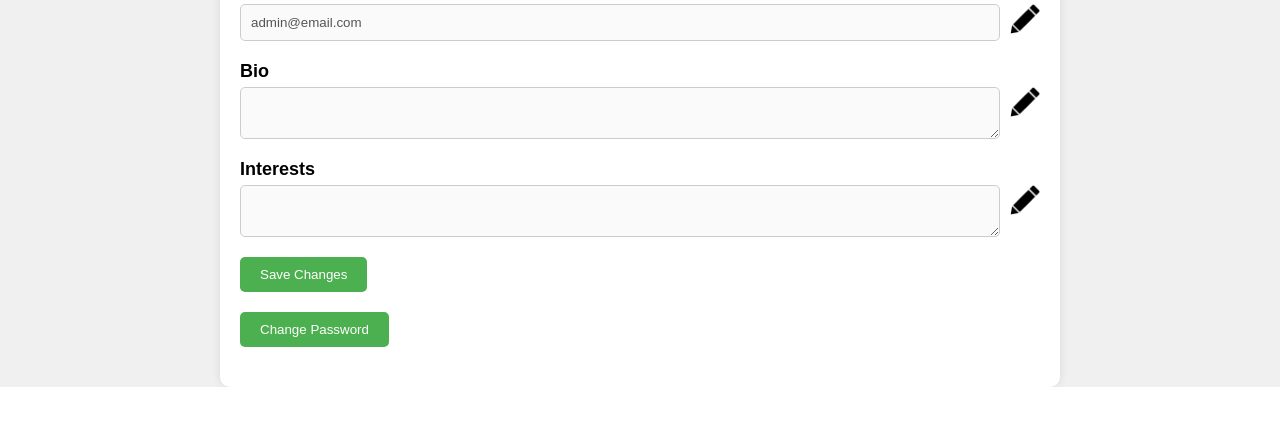
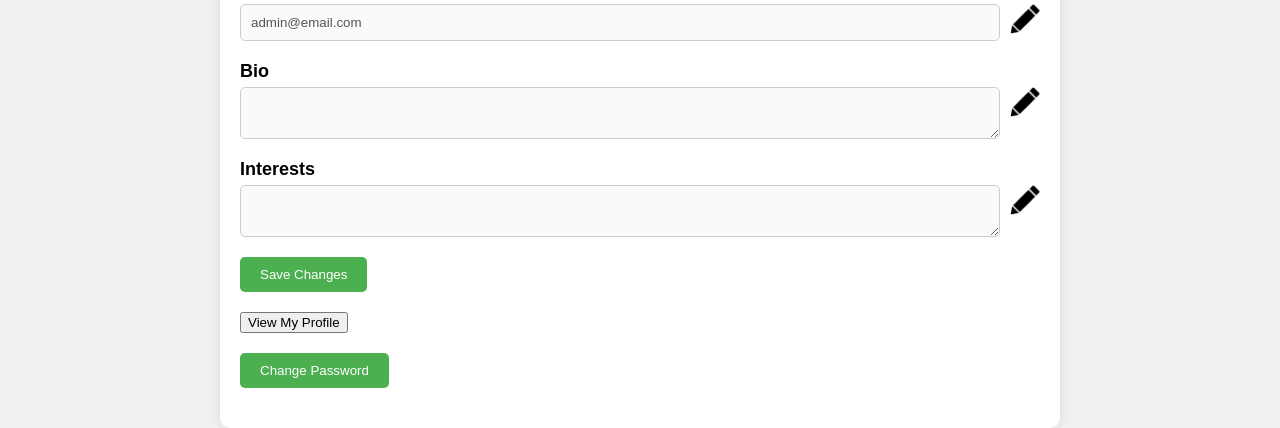
Before and after one commit to nicole-buere/opinion8, a PHP site: page /user_settings.php in a window 1280 px wide. Shown: the part 618-1046 px from the top of the page. Before the commit the page ends 1005 px from the top, so only its background shows below. Run offline with PHP 8.4, Linux system fonts and the light colour scheme; a user stored in the database is signed in; data comes from the database, SQL or seed files in the repository.

Commit message:
Update user_settings.php

```diff
--- a/views/user_settings.php
+++ b/views/user_settings.php
@@ -1,4 +1,3 @@
-<!-- page where user/admin can change their info -->
 <?php
 session_start();
 include '../includes/db.php';
@@ -15,7 +14,6 @@ $stmt->bind_result($username, $role, $email, $bio, $interests, $profilePicture);
 $stmt->fetch();
 $stmt->close();
 
-// Determine the homepage URL based on the user's role
 $homeUrl = ($role === 'admin') ? '../views/admin_homepage.php' : '../views/homepage.php';
 ?>
 
@@ -29,7 +27,7 @@ $homeUrl = ($role === 'admin') ? '../views/admin_homepage.php' : '../views/homep
     <link rel="stylesheet" href="../css/header.css">
 </head>
 <body>
-     <!-- header -->
+    <!-- header -->
     <div class="header">
         <!-- logo -->
         <img src="../assets/alt_logo.png" alt="alt-logo" class="alt-logo">
@@ -100,6 +98,9 @@ $homeUrl = ($role === 'admin') ? '../views/admin_homepage.php' : '../views/homep
                 <img src="../assets/pen.png" alt="Edit" class="edit-icon" onclick="enableEditing('interests')">
             </div>
             <button type="submit" class="save-changes-button">Save Changes</button>
+        </form>
+        <form action="profile.php">
+            <button type="submit" class="view-profile-button">View My Profile</button>
         </form>
         <button type="button" class="change-password-button" onclick="openChangePassword()">Change Password</button>
     </div>
@@ -182,15 +183,13 @@ $homeUrl = ($role === 'admin') ? '../views/admin_homepage.php' : '../views/homep
             const dropdownToggle = document.querySelector('.dropdown-toggle');
             const dropdownMenu = document.querySelector('.dropdown-menu');
 
-            // Toggle dropdown menu on click
             dropdownToggle.addEventListener('click', function(event) {
-                event.preventDefault(); // Prevent default anchor behavior
+                event.preventDefault();
                 const isVisible = dropdownMenu.style.display === 'block';
                 dropdownMenu.style.display = isVisible ? 'none' : 'block';
-                console.log('Dropdown menu visibility:', dropdownMenu.style.display); // Debugging
+                console.log('Dropdown menu visibility:', dropdownMenu.style.display);
             });
 
-            // Close dropdown menu if clicking outside of it
             document.addEventListener('click', function(event) {
                 if (!dropdownToggle.contains(event.target) && !dropdownMenu.contains(event.target)) {
                     dropdownMenu.style.display = 'none';
```
